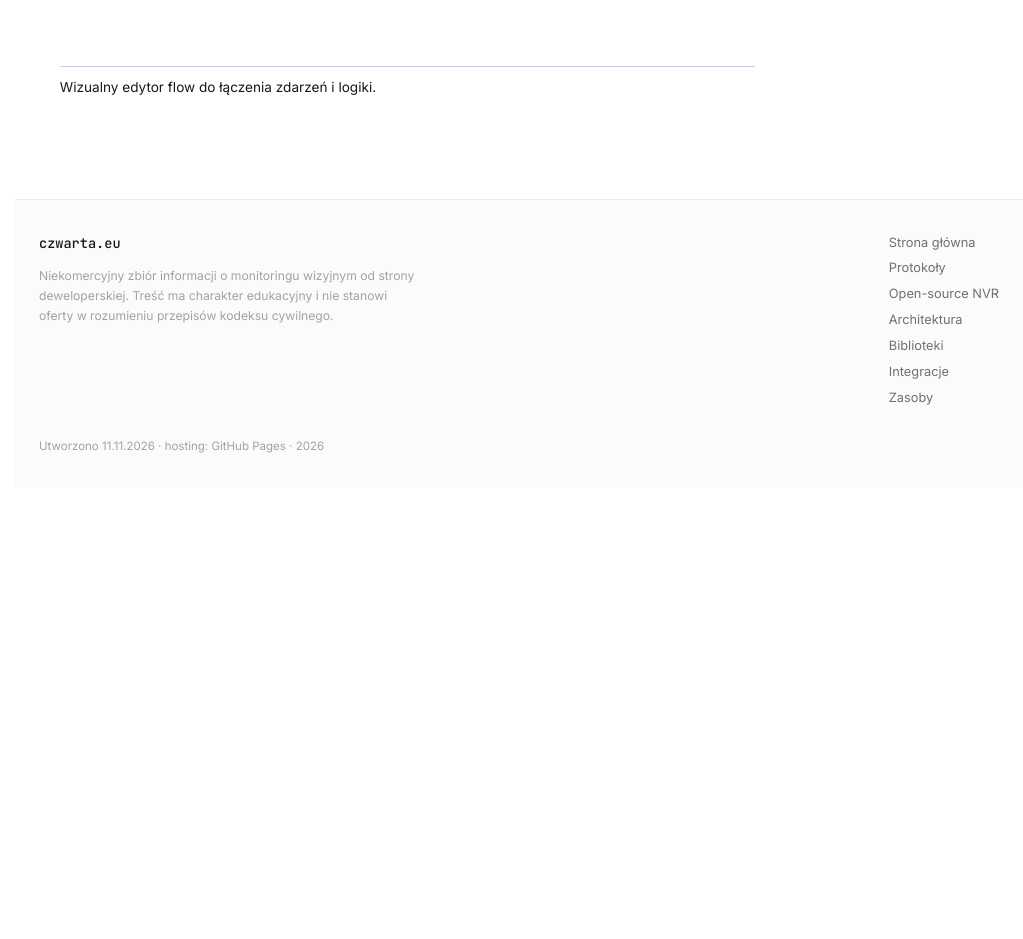
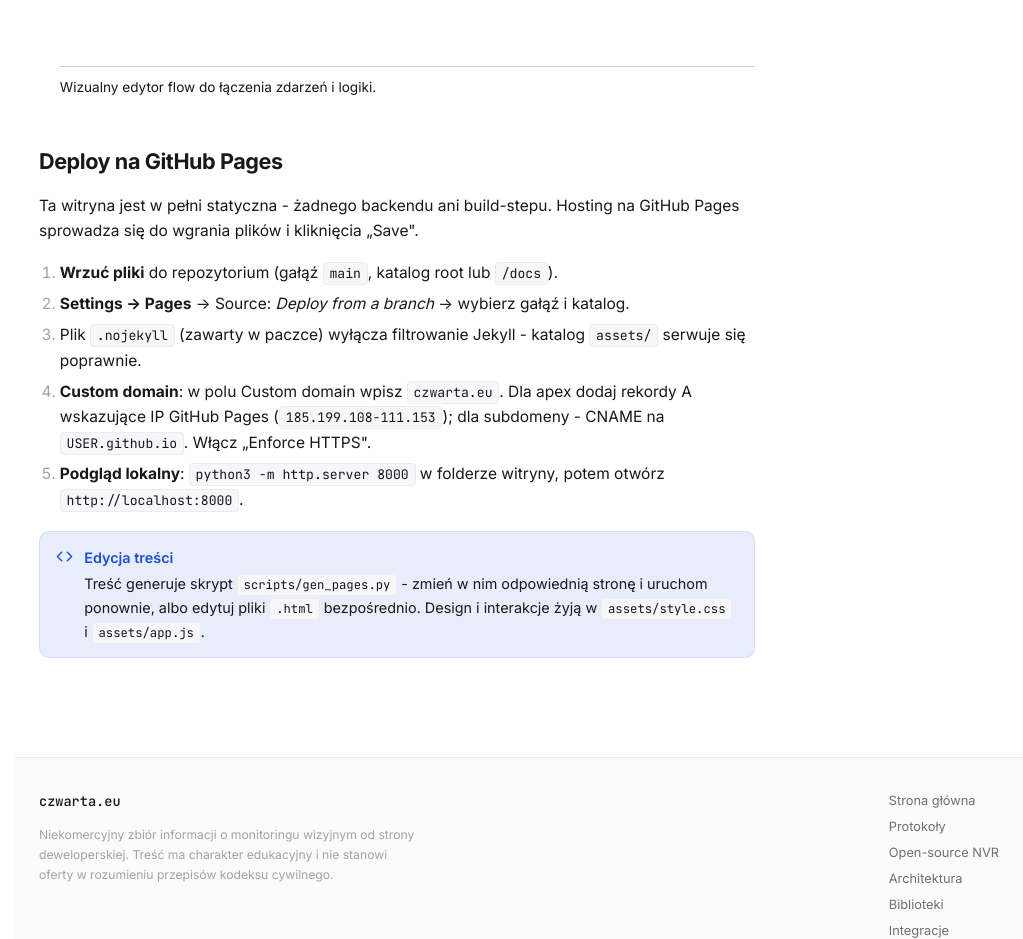
Before and after one commit to robalx/czwarta.eu, a plain HTML site: page resources.html in a window 1280 px wide. Shown: the part 8200-9139 px from the top of the page, without its empty margins (257-1280 px from the left). Before the commit the page ends 8688 px from the top, so only its background shows below. Drawn offline with Linux system fonts and the light colour scheme.

Commit message:
Update site content and fix theme persistence

```diff
--- a/assets/app.js
+++ b/assets/app.js
@@ -15,26 +15,27 @@
     if (saved === "light" || saved === "dark") return saved;
     return window.matchMedia("(prefers-color-scheme: dark)").matches ? "dark" : "light";
   }
-  function setTheme(t) {
+  function setTheme(t, persist) {
     root.setAttribute("data-theme", t);
-    localStorage.setItem(THEME_KEY, t);
+    if (persist) localStorage.setItem(THEME_KEY, t);
     document.querySelectorAll("[data-theme-toggle]").forEach(function (b) {
       b.setAttribute("aria-pressed", String(t === "dark"));
       b.setAttribute("aria-label", t === "dark" ? "Przełącz na motyw jasny" : "Przełącz na motyw ciemny");
     });
   }
   // apply early to avoid flash
-  setTheme(appliedTheme());
+  setTheme(appliedTheme(), false);
   // react to system changes only if user hasn't chosen
   window.matchMedia("(prefers-color-scheme: dark)").addEventListener("change", function (e) {
-    if (!localStorage.getItem(THEME_KEY)) setTheme(e.matches ? "dark" : "light");
+    var saved = localStorage.getItem(THEME_KEY);
+    if (saved !== "light" && saved !== "dark") setTheme(e.matches ? "dark" : "light", false);
   });
 
   /* ----------------------------------------------------- delegated actions */
   document.addEventListener("click", function (e) {
     var themeBtn = e.target.closest("[data-theme-toggle]");
     if (themeBtn) {
-      setTheme(root.getAttribute("data-theme") === "dark" ? "light" : "dark");
+      setTheme(root.getAttribute("data-theme") === "dark" ? "light" : "dark", true);
       return;
     }
     var open = e.target.closest("[data-menu-open]");
@@ -322,7 +323,7 @@
       var inp = searchBox.querySelector(".search-input");
       inp.focus(); inp.select();
     } else if (e.key.toLowerCase() === "t") {
-      setTheme(root.getAttribute("data-theme") === "dark" ? "light" : "dark");
+      setTheme(root.getAttribute("data-theme") === "dark" ? "light" : "dark", true);
     } else if (e.key === "Escape" && body.classList.contains("sidebar-open")) {
       body.classList.remove("sidebar-open");
     }
--- a/resources.html
+++ b/resources.html
@@ -81,7 +81,16 @@
     <li><a href="https://nodered.org/" target="_blank" rel="noopener">Node-RED <svg viewBox="0 0 24 24" fill="none" stroke="currentColor" stroke-width="2" stroke-linecap="round" stroke-linejoin="round"><path d="M5 12h14M13 6l6 6-6 6"/></svg></a><br><span class="muted" style="font-size:.85rem;">Wizualny edytor flow do łączenia zdarzeń i logiki.</span></li>
 </ul>
 
-
+<h2 id="deploy">Deploy na GitHub Pages <a class="anchor" href="#deploy">#</a></h2>
+<p>Ta witryna jest w pełni statyczna - żadnego backendu ani build-stepu. Hosting na GitHub Pages sprowadza się do wgrania plików i kliknięcia „Save".</p>
+<ol>
+  <li><strong>Wrzuć pliki</strong> do repozytorium (gałąź <code>main</code>, katalog root lub <code>/docs</code>).</li>
+  <li><strong>Settings → Pages</strong> → Source: <em>Deploy from a branch</em> → wybierz gałąź i katalog.</li>
+  <li>Plik <code>.nojekyll</code> (zawarty w paczce) wyłącza filtrowanie Jekyll - katalog <code>assets/</code> serwuje się poprawnie.</li>
+  <li><strong>Custom domain</strong>: w polu Custom domain wpisz <code>czwarta.eu</code>. Dla apex dodaj rekordy A wskazujące IP GitHub Pages (<code>185.199.108-111.153</code>); dla subdomeny - CNAME na <code>USER.github.io</code>. Włącz „Enforce HTTPS".</li>
+  <li><strong>Podgląd lokalny</strong>: <code>python3 -m http.server 8000</code> w folderze witryny, potem otwórz <code>http://localhost:8000</code>.</li>
+</ol>
+<div class="callout callout-info"><span class="callout-ico" aria-hidden="true"><svg viewBox="0 0 24 24" fill="none" stroke="currentColor" stroke-width="2" stroke-linecap="round" stroke-linejoin="round"><polyline points="16 18 22 12 16 6"/><polyline points="8 6 2 12 8 18"/></svg></span><div class="callout-body"><div class="callout-title">Edycja treści</div><p>Treść generuje skrypt <code>scripts/gen_pages.py</code> - zmień w nim odpowiednią stronę i uruchom ponownie, albo edytuj pliki <code>.html</code> bezpośrednio. Design i interakcje żyją w <code>assets/style.css</code> i <code>assets/app.js</code>.</p></div></div>
 
       </div>
 <aside class="toc" data-toc aria-label="Spis treści">
```
Also changed, not shown: 2 other files.
